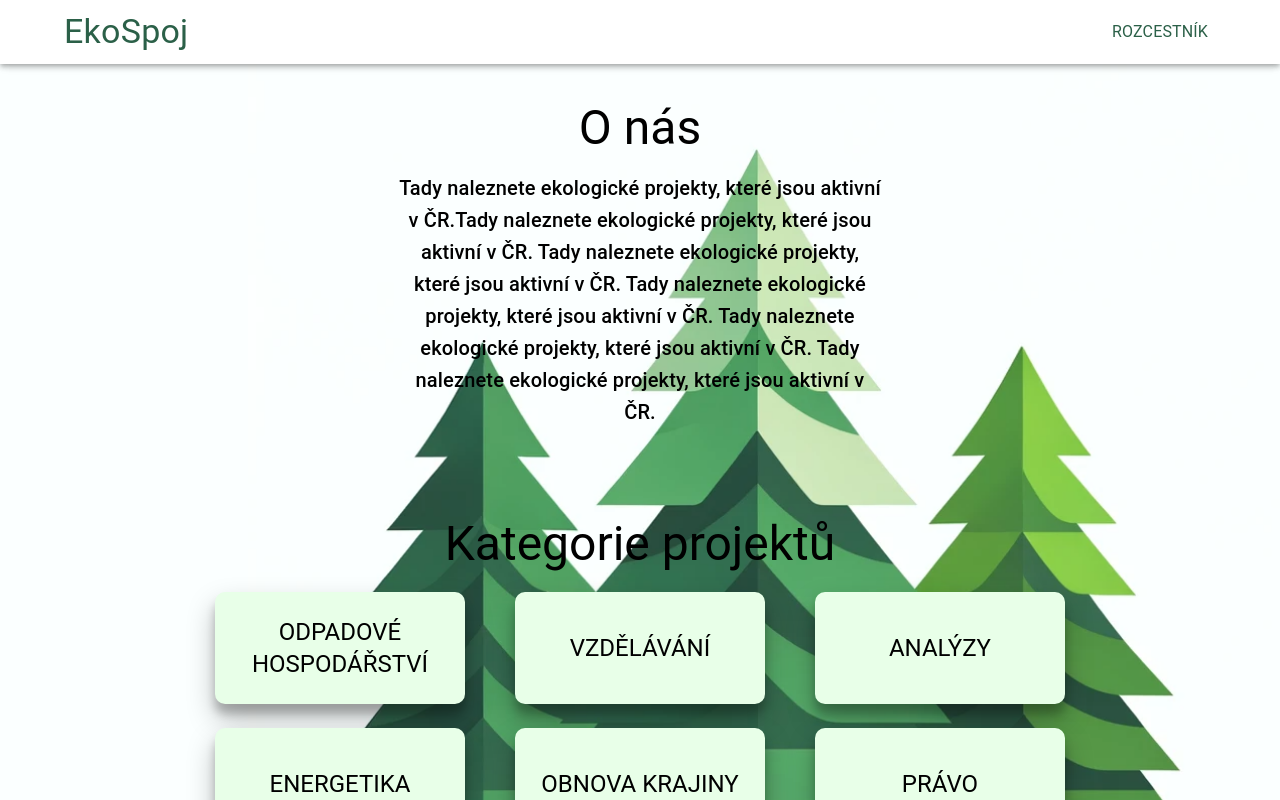
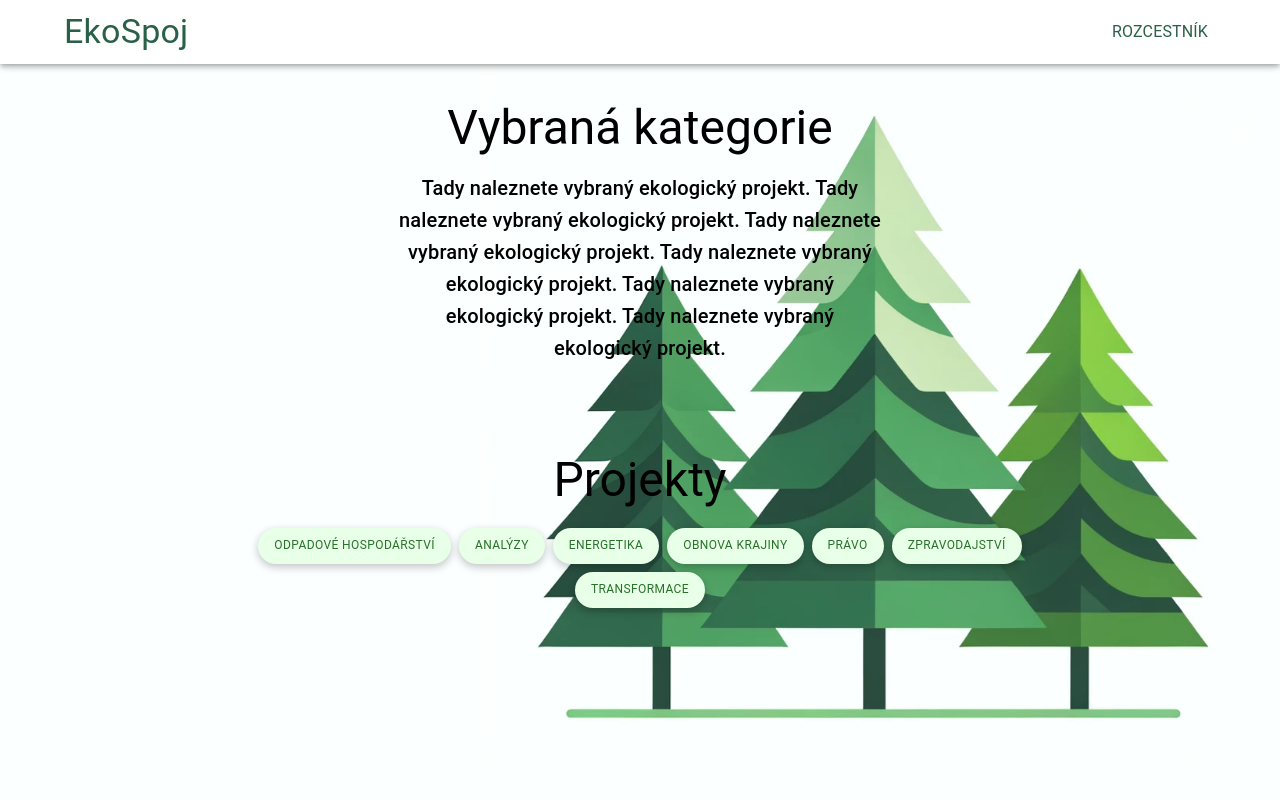
Before and after one commit to Sselion/EkoSpoj, a React (Vite) app in the folder frontend/: page / in a window 1280 px wide. Shown: the top 800 px of the page. Built offline with nearby package versions, Linux system fonts and the light colour scheme.

Commit message:
add project tags

```diff
--- a/frontend/src/App.tsx
+++ b/frontend/src/App.tsx
@@ -1,14 +1,17 @@
 import React from "react";
 import {BrowserRouter as Router, Route, Routes} from 'react-router-dom';
 import MainPage from "./components/MainPage";
+import CategoryPage from "./components/CategoryPage";
 import "./styles.css"
+
 
 
 function App() {
     return (
         <Router>
             <Routes>
-                <Route path="/" element={<MainPage/>}/>
+                {/*<Route path="/" element={<MainPage/>}/>*/}
+                <Route path="/" element={<CategoryPage/>}/>
             </Routes>
         </Router>
     );
--- a/frontend/src/components/CategoryCard.tsx
+++ b/frontend/src/components/CategoryButton.tsx
@@ -6,7 +6,7 @@ import {Toolbar} from "@mui/material";
 interface CardProps {
     name: string
 }
-function CategoryCard(props: CardProps) {
+function CategoryButton(props: CardProps) {
     return (
         <Toolbar>
             <Button sx={{
@@ -30,4 +30,4 @@ function CategoryCard(props: CardProps) {
     )
 }
 
-export default CategoryCard;
+export default CategoryButton;
--- /dev/null
+++ b/frontend/src/components/CategoryDisplay.tsx
@@ -0,0 +1,29 @@
+import React from "react";
+import Box from "@mui/material/Box";
+import Grid from '@mui/material/Grid';
+import {Typography} from "@mui/material";
+import ProjectTag from "./ProjectTag";
+
+const categorySelection = ["Odpadové hospodářství", "Analýzy", "Energetika", "Obnova krajiny", "Právo", "Zpravodajství", "Transformace"];
+
+function CategoryDisplay() {
+    return (
+        <Box display="flex"
+             sx={{p: 3, textAlign: "center", maxWidth: "70%", margin: '0 auto', mt: 5, flexDirection: 'column'}}>
+            <Typography variant="h3" sx={{mb: 2.5}}>
+                Projekty
+            </Typography>
+            <Box sx={{display: "flex", flexDirection: 'row'}}>
+                <Grid container spacing={1} sx={{justifyContent: 'center'}}>
+                    {categorySelection.map((category, index) => (
+                        <Grid item>
+                            <ProjectTag name={category}/>
+                        </Grid>
+                    ))}
+                </Grid>
+            </Box>
+        </Box>
+    )
+}
+
+export default CategoryDisplay;
--- a/frontend/src/components/CategoryPage.tsx
+++ b/frontend/src/components/CategoryPage.tsx
@@ -1,10 +1,19 @@
 import React from "react";
+import NavBar from "./NavBar";
+import Heading from "./Heading";
+import CategoryDisplay from "./CategoryDisplay";
+
+const name = "Vybraná kategorie";
+const about = "Tady naleznete vybraný ekologický projekt. Tady naleznete vybraný ekologický projekt. Tady naleznete vybraný ekologický projekt. Tady naleznete vybraný ekologický projekt. Tady naleznete vybraný ekologický projekt. Tady naleznete vybraný ekologický projekt."
 
 function CategoryPage() {
-    return(
-        <div>
+    return (
+        <>
+            <NavBar/>
+            <Heading name={name} about={about}/>
+            <CategoryDisplay />
 
-        </div>
+        </>
     )
 }
 
--- a/frontend/src/components/Categories.tsx
+++ b/frontend/src/components/CategorySelection.tsx
@@ -2,9 +2,9 @@ import React from "react";
 import {Typography} from "@mui/material";
 import Box from "@mui/material/Box";
 import Grid from '@mui/material/Grid';
-import CategoryCard from "./CategoryCard";
+import CategoryButton from "./CategoryButton";
 
-const categories = ["Odpadové hospodářství", "Vzdělávání", "Analýzy", "Energetika", "Obnova krajiny", "Právo", "Data", "Zpravodajství", "Transformace"];
+const categorySelection = ["Odpadové hospodářství", "Analýzy", "Energetika", "Obnova krajiny", "Právo", "Zpravodajství", "Transformace"];
 
 function Categories() {
     return (
@@ -15,9 +15,9 @@ function Categories() {
                         Kategorie projektů
                     </Typography>
                 </Grid>
-                {categories.map((category, index) => (
+                {categorySelection.map((category, index) => (
                     <Grid item xs={12} sm={6} md={4} justifyContent="center" alignItems="center" sx={{display: "flex"}}>
-                        <CategoryCard key={index} name={category}/>
+                        <CategoryButton key={index} name={category}/>
                     </Grid>
                     )
                 )}
--- a/frontend/src/components/Heading.tsx
+++ b/frontend/src/components/Heading.tsx
@@ -2,17 +2,18 @@ import React from "react";
 import Box from "@mui/material/Box";
 import {Typography} from "@mui/material";
 
-function Heading() {
+interface HeadingProps {
+    name: string,
+    about: string,
+}
+function Heading({name, about}:HeadingProps) {
     return (
         <Box sx={{p: 3, textAlign: "center", maxWidth: "70%", margin: '0 auto', mt: 9.5}}>
             <Typography variant="h3" sx={{mb: 2}}>
-                O nás
+                {name}
             </Typography>
             <Typography variant="h6" px={{sm: 10, md: 25 }}>
-                Tady naleznete ekologické projekty, které jsou aktivní v ČR.Tady naleznete ekologické projekty, které
-                jsou aktivní v ČR. Tady naleznete ekologické projekty, které jsou aktivní v ČR. Tady naleznete
-                ekologické projekty, které jsou aktivní v ČR. Tady naleznete ekologické projekty, které jsou aktivní v
-                ČR. Tady naleznete ekologické projekty, které jsou aktivní v ČR.
+                {about}
             </Typography>
         </Box>
     )
--- a/frontend/src/components/MainPage.tsx
+++ b/frontend/src/components/MainPage.tsx
@@ -2,15 +2,19 @@ import React from "react";
 import Box from "@mui/material/Box";
 import NavBar from "./NavBar";
 import Heading from "./Heading";
-import Categories from "./Categories";
+import Categories from "./CategorySelection";
 
 
-
+const name = "O nás";
+const about = "Tady naleznete ekologické projekty, které jsou aktivní v ČR.Tady naleznete ekologické projekty, které\n" +
+    "                jsou aktivní v ČR. Tady naleznete ekologické projekty, které jsou aktivní v ČR. Tady naleznete\n" +
+    "                ekologické projekty, které jsou aktivní v ČR. Tady naleznete ekologické projekty, které jsou aktivní v\n" +
+    "                ČR. Tady naleznete ekologické projekty, které jsou aktivní v ČR.";
 function MainPage() {
     return(
         <>
             <NavBar/>
-            <Heading />
+            <Heading name={name} about={about} />
             <Categories />
         </>
 
--- a/frontend/src/components/ProjectTag.tsx
+++ b/frontend/src/components/ProjectTag.tsx
@@ -1,10 +1,31 @@
 import React from "react";
+import Button from "@mui/material/Button";
+import Typography from '@mui/material/Typography';
 
-function ProjectTag() {
-    return(
-        <div>
-
-        </div>
+interface TagProps {
+    name: string
+}
+function ProjectTag({name}: TagProps) {
+    return (
+        <Button sx={{
+            borderRadius: "20px",
+            color: "#297229",
+            backgroundColor: "#E8FFE8",
+            p: 1,
+            px: 2,
+            boxShadow: "rgba(0, 0, 0, 0.24) 0px 3px 8px",
+            "&:hover": {
+                backgroundColor: "#e8ffe8"
+            },
+            "&:active, &:focus": {
+                backgroundColor: "#83C089",
+                color: "white",
+            },
+        }}>
+            <Typography variant="caption">
+                {name}
+            </Typography>
+        </Button>
     )
 }
 
--- a/frontend/src/styles.css
+++ b/frontend/src/styles.css
@@ -4,8 +4,5 @@ html {
     background-repeat: no-repeat;
     background-position: right;
     background-size: contain;
-}
-
-body {
     height: 100%;
 }
```
